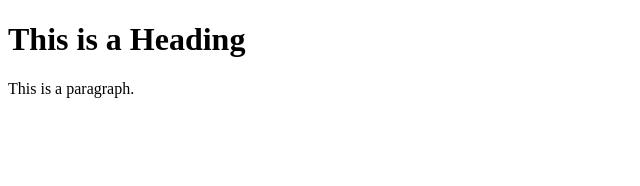
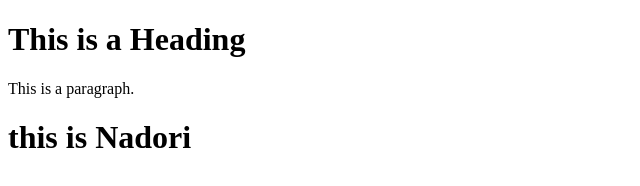
Before and after one commit to LoukHich/teste2, a plain HTML site: page index.html in a window 1280 px wide. Shown: the whole page, without its empty margins (0-640 px from the left). Drawn offline with Linux system fonts and the light colour scheme.

Commit message:
Update index.html

```diff
--- a/index.html
+++ b/index.html
@@ -7,6 +7,6 @@
 
 <h1>This is a Heading</h1>
 <p>This is a paragraph.</p>
-
+  <h1> this is Nadori </h1>
 </body>
 </html>
```
